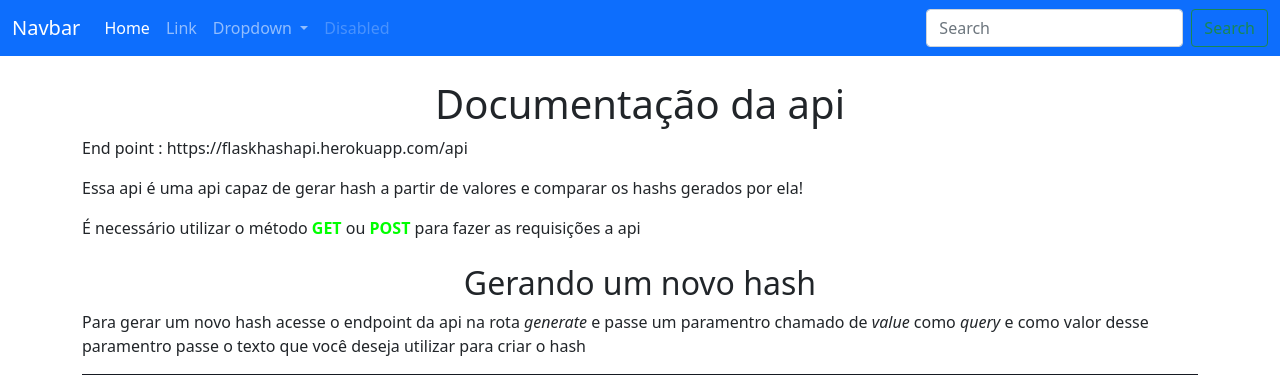
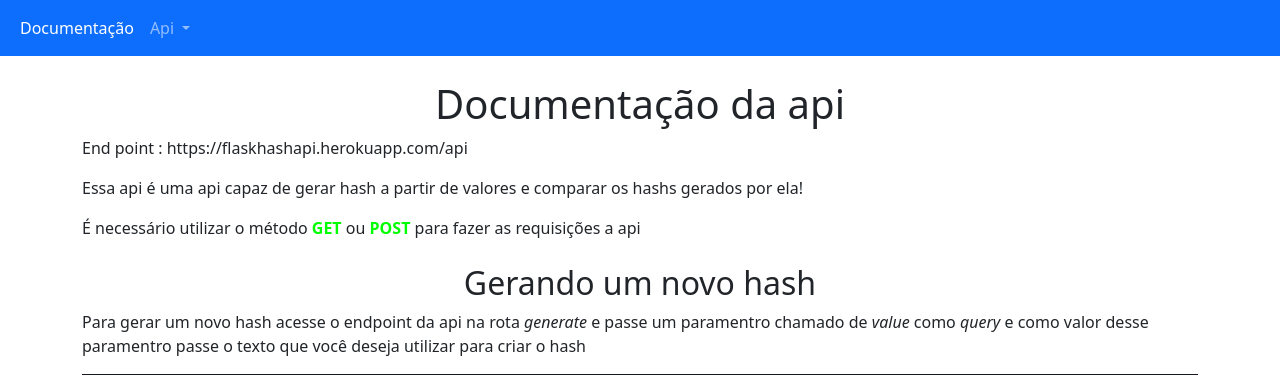
Before and after one commit to JoaoEmanuell/hash_api, a Flask app: page /docs/ in a window 1280 px wide. Shown: the top 375 px of the page. Run offline with Flask 2, Linux system fonts and the light colour scheme; some libraries are stand-ins or nearby versions.

Commit message:
update _navbar.html and index.html

```diff
--- a/templates/_navbar.html
+++ b/templates/_navbar.html
@@ -1,38 +1,26 @@
 <nav class="navbar navbar-expand-lg navbar-dark bg-primary">
   <div class="container-fluid">
-      <a class="navbar-brand" href="#">Navbar</a>
     <button class="navbar-toggler" type="button" data-bs-toggle="collapse" data-bs-target="#navbarSupportedContent" aria-controls="navbarSupportedContent" aria-expanded="false" aria-label="Toggle navigation">
       <span class="navbar-toggler-icon"></span>
     </button>
     <div class="collapse navbar-collapse" id="navbarSupportedContent">
       <ul class="navbar-nav me-auto mb-2 mb-lg-0">
         <li class="nav-item">
-            <a class="nav-link active" aria-current="page" href="#">Home</a>
-          </li>
-          <li class="nav-item">
-            <a class="nav-link" href="#">Link</a>
+          <a class="nav-link active" aria-current="page" href="/docs">Documentação</a>
         </li>
         <li class="nav-item dropdown">
           <a class="nav-link dropdown-toggle" href="#" id="navbarDropdown" role="button" data-bs-toggle="dropdown" aria-expanded="false">
-              Dropdown
+            Api
           </a>
           <ul class="dropdown-menu" aria-labelledby="navbarDropdown">
-              <li><a class="dropdown-item" href="#">Action</a></li>
-              <li><a class="dropdown-item" href="#">Another action</a></li>
+            <li><a class="dropdown-item" href="/api/generate?value=HelloWorld">Gerar</a></li>
             <li><hr class="dropdown-divider"></li>
-              <li><a class="dropdown-item" href="#">Something else here</a></li>
+            <li><a class="dropdown-item" href="/api/compare?value=HelloWorld&hash=872e4e50ce9990d8b041330c47c9ddd11bec6b503ae9386a99da8584e9bb12c4">Comparar</a></li>
           </ul>
         </li>
-          <li class="nav-item">
-            <a class="nav-link disabled">Disabled</a>
-          </li>
       </ul>
-        <form class="d-flex">
-          <input class="form-control me-2" type="search" placeholder="Search" aria-label="Search">
-          <button class="btn btn-outline-success" type="submit">Search</button>
-        </form>
     </div>
   </div>
 </nav>
   <link rel="stylesheet" href="{{ url_for('static', filename='bootstrap.min.css') }}">
-  <script src="{{ url_for('static', filename='bootstrap.min.js') }}"></script>
+  <script src="{{ url_for('static', filename='bootstrap.min.js') }}" defer></script>
```
Also changed, not shown: routers/documentation/templates/documentation/index.html (+4 -4 lines). Lines whose indentation alone changed are shown as unchanged.
